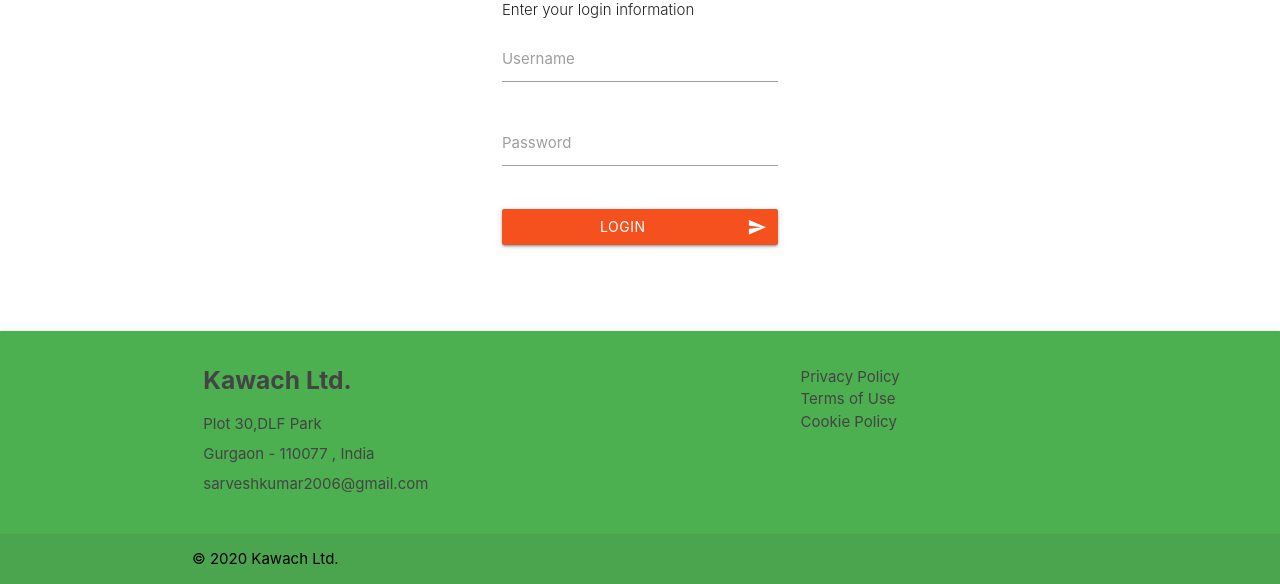
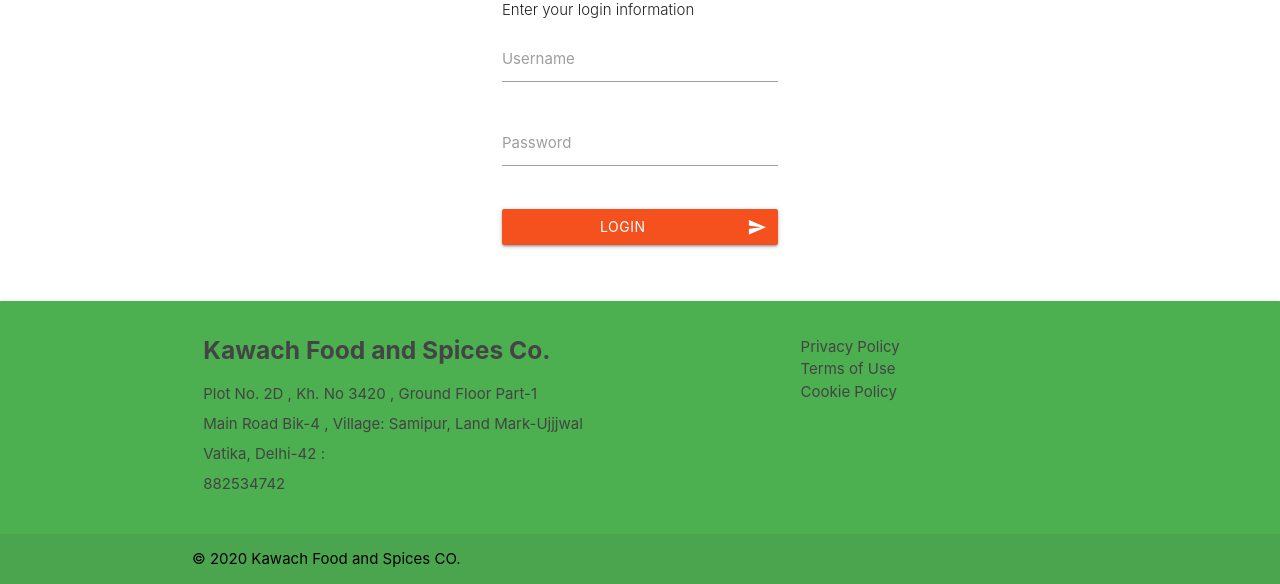
Before and after one commit to Bliqlegend/Kawach-Official, a Flask app: page /admin in a window 1280 px wide. Shown: the part 216-800 px from the top of the page. Run offline with Flask 2, Linux system fonts and the light colour scheme.

Commit message:
Completion Commit

```diff
--- a/templates/base.html
+++ b/templates/base.html
@@ -3,9 +3,9 @@
 
 <head>
     {% if title %}
-    <title>{{ title }} | Kawach Ltd.</title>
+    <title>{{ title }} | Kawach Food and Spices Co.</title>
     {% else %}
-    <title>Welcome to Kawach Ltd.</title>
+    <title>Welcome to Kawach Food and Spices Co.</title>
     {% endif %}
     <!-- Required meta tags -->
     <meta charset="utf-8">
@@ -73,10 +73,10 @@
         <div class="container">
             <div class="row">
                 <div class="col l6 s12">
-                    <h5 class="grey-custom"><b>Kawach Ltd.</b></h5>
-                    <p class="grey-custom">Plot 30,DLF Park <br>
-                        Gurgaon - 110077 , India <br>
-                        <a href="#" class="grey-custom">sarveshkumar2006@gmail.com</a>
+                    <h5 class="grey-custom"><b>Kawach Food and Spices Co.</b></h5>
+                    <p class="grey-custom">Plot No. 2D , Kh. No 3420 , Ground Floor Part-1<br>
+                        Main Road Bik-4 , Village: Samipur, Land Mark-Ujjjwal Vatika, Delhi-42  : <br>
+                        <a href="#" class="grey-custom">882534742</a>
                     </p>
                 </div>
                 <div class="col l4 offset-l2 s12 grey-custom">
@@ -90,7 +90,7 @@
         </div>
         <div class="footer-copyright">
             <div class="container">
-                <span class="black-text">© 2020 Kawach Ltd.</span>
+                <span class="black-text">© 2020 Kawach Food and Spices CO.</span>
             </div>
         </div>
     </footer>
```
